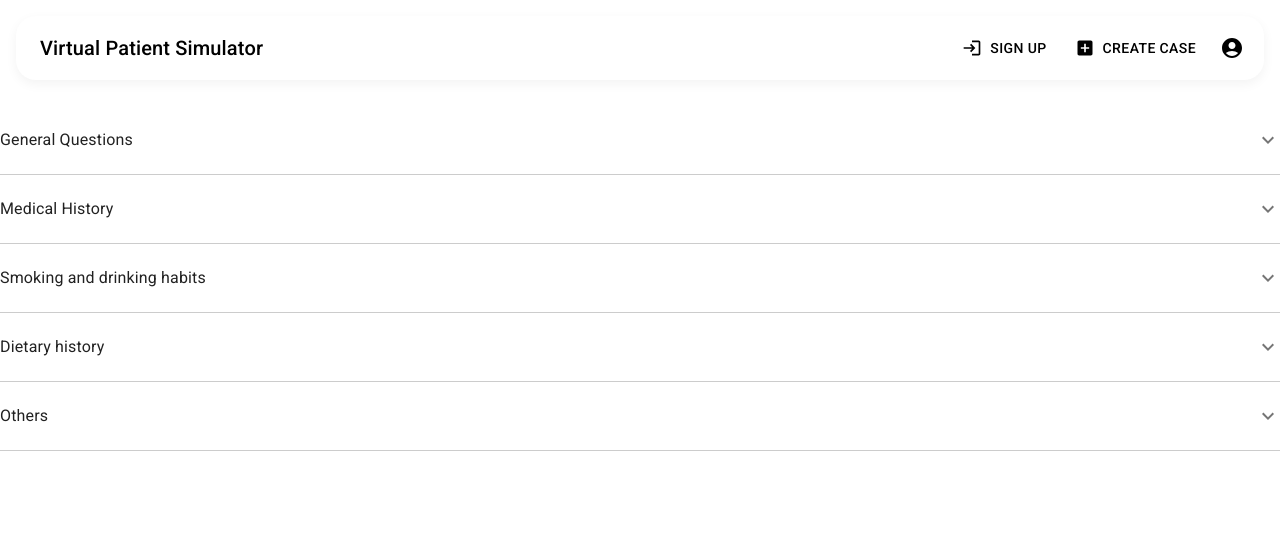
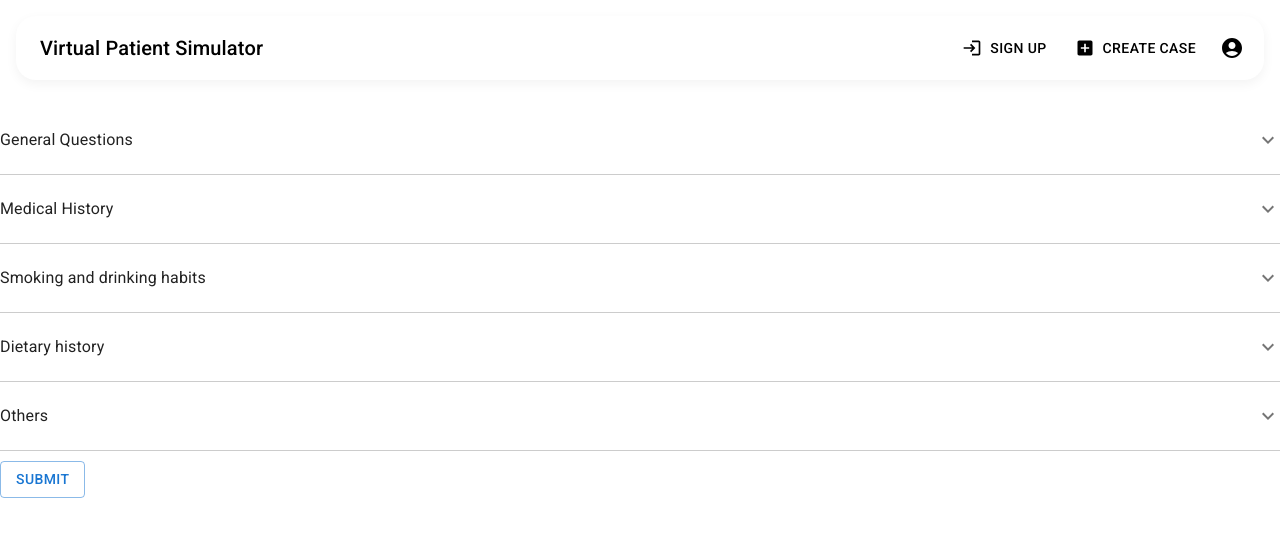
Before and after one commit to cepdnaclk/e18-4yp-Virtual-Patient-Simulator-for-Skill-Training-in-Dentistry, a React (Vite) app in the folder code/frontend/: page /historyQuestions in a window 1280 px wide. Shown: the top 536 px of the page. Built offline with nearby package versions, Linux system fonts and the light colour scheme; no server answers.

Commit message:
Integrate the Update history taking questions api with frontend

```diff
--- a/code/frontend/src/components/addHistoryQuestionDialog/AddHistoryQuestionDialog.jsx
+++ b/code/frontend/src/components/addHistoryQuestionDialog/AddHistoryQuestionDialog.jsx
@@ -61,7 +61,6 @@ const AddHistoryQuestionDialog = ({ open, handleClose, handleAddQuestion, select
                     <FormLabel component="legend">Status</FormLabel>
                     <RadioGroup row aria-label="status" name="status" value={status} onChange={(e) => setStatus(e.target.value)}>
                         <FormControlLabel value="required" control={<Radio />} label="Required" />
-                        <FormControlLabel value="notRequired" control={<Radio />} label="Not Required" />
                     </RadioGroup>
                 </FormControl>
             </DialogContent>
--- a/code/frontend/src/pages/historyQuestions/HistoryQuestions.jsx
+++ b/code/frontend/src/pages/historyQuestions/HistoryQuestions.jsx
@@ -70,16 +70,19 @@ const HistoryQuestions = () => {
         });
 
         const dataToSend = {
-            caseId: "case_18",  // This should be dynamically set based on your application's state or props
+            caseID: "case_1",
+            mainTypeName: "Pain",
+            complaintTypeName: "Toothache",
             historyTakingQuestions
         };
 
-        sendToAPI(dataToSend);
+        await sendToAPI(dataToSend);
     };
 
     const sendToAPI = async (data) => {
+        console.log(data)
         try {
-            const response = await axios.post('API_ENDPOINT_HERE', data);
+            const response = await axios.put('http://127.0.0.1:5001/virtual-patient-simulator-2024/us-central1/app/api/dentalComplaintCases/updateHistoryTakingQuestions', data);
             console.log('Questions submitted successfully:', response.data);
             // Handle further actions after successful submission
         } catch (error) {
@@ -188,6 +191,9 @@ const HistoryQuestions = () => {
                         </Accordion>
                         </div>
                     ))}
+                    <Button variant="outlined" onClick={() => handleSubmitQuestions()}>
+                        Submit
+                    </Button>
                 </Grid>
             </Grid>
             <AddHistoryQuestionDialog
```
